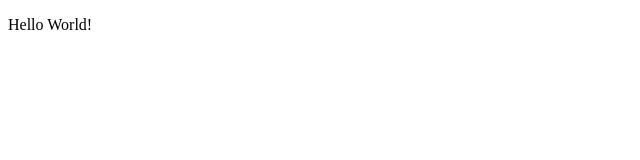
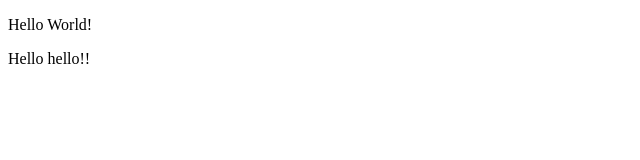
Before and after one commit to Iuliiabarbash/testProjectJavaScript, a plain HTML site: page index.html in a window 1280 px wide. Shown: the full height of the page, 0-640 px from the left. Drawn offline with Linux system fonts and the light colour scheme.

Commit message:
make changes

```diff
--- a/index.html
+++ b/index.html
@@ -8,6 +8,7 @@
 </head>
 <body>
     <p>Hello World!</p>
+    <p2>Hello hello!!</p2>
 
     <script src="js/script.js"></script>
 </body>
```
